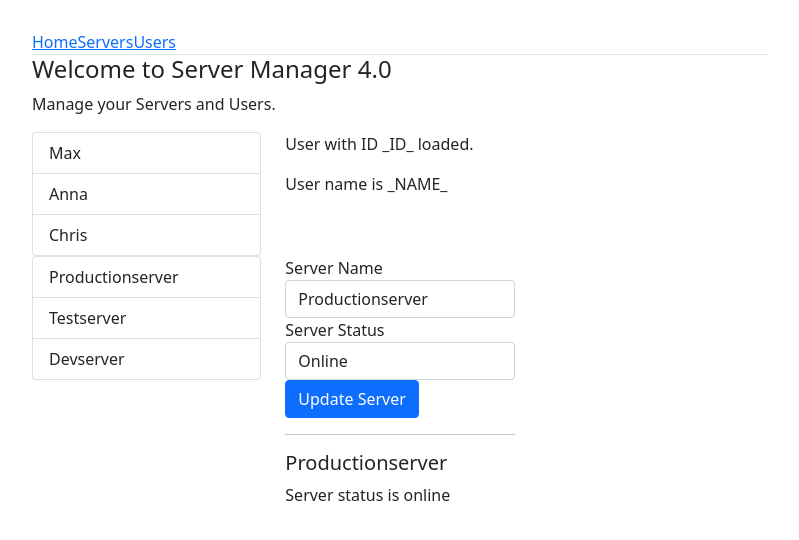
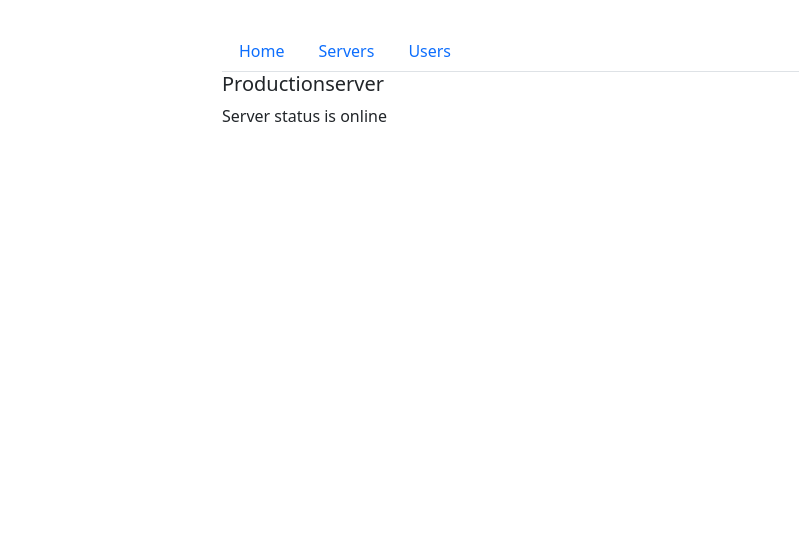
Before and after one commit to zormaxo/AngularTheCompleteGuide, an Angular app: page /servers in a window 1280 px wide. Shown: the top 540 px of the page, without its empty margins (50-849 px from the left). Built offline with nearby package versions, Linux system fonts and the light colour scheme.

Commit message:
end of lesson 127

```diff
--- a/src/app/app.component.html
+++ b/src/app/app.component.html
@@ -1,26 +1,22 @@
 <div class="container">
   <div class="row">
-    <div class="col-xs-12 col-sm-10 col-md-8 col-sm-offset-1 col-md-offset-2">
+    <div class="col-12 col-sm-10 col-md-8 offset-sm-1 offset-md-2">
       <ul class="nav nav-tabs">
-        <li role="presentation" class="active"><a href="#">Home</a></li>
-        <li role="presentation"><a href="#">Servers</a></li>
-        <li role="presentation"><a href="#">Users</a></li>
+        <li class="nav-item">
+          <a class="nav-link" href="#">Home</a>
+        </li>
+        <li class="nav-item">
+          <a class="nav-link" href="#">Servers</a>
+        </li>
+        <li class="nav-item">
+          <a class="nav-link" href="#">Users</a>
+        </li>
       </ul>
     </div>
   </div>
   <div class="row">
-    <div class="col-xs-12 col-sm-10 col-md-8 col-sm-offset-1 col-md-offset-2">
-      <app-home></app-home>
-    </div>
-  </div>
-  <div class="row">
-    <div class="col-xs-12 col-sm-10 col-md-8 col-sm-offset-1 col-md-offset-2">
-      <app-users></app-users>
-    </div>
-  </div>
-  <div class="row">
-    <div class="col-xs-12 col-sm-10 col-md-8 col-sm-offset-1 col-md-offset-2">
-      <app-servers></app-servers>
+    <div class="col-12 col-sm-10 col-md-8 offset-sm-1 offset-md-2">
+      <router-outlet></router-outlet>
     </div>
   </div>
 </div>
--- a/src/app/app.module.ts
+++ b/src/app/app.module.ts
@@ -1,8 +1,6 @@
 import { BrowserModule } from '@angular/platform-browser';
 import { NgModule } from '@angular/core';
 import { FormsModule } from '@angular/forms';
-
-
 import { AppComponent } from './app.component';
 import { HomeComponent } from './home/home.component';
 import { UsersComponent } from './users/users.component';
@@ -11,6 +9,13 @@ import { UserComponent } from './users/user/user.component';
 import { EditServerComponent } from './servers/edit-server/edit-server.component';
 import { ServerComponent } from './servers/server/server.component';
 import { ServersService } from './servers/servers.service';
+import { RouterModule, Routes } from '@angular/router';
+
+const appRoutes: Routes = [
+  { path: '', component: HomeComponent },
+  { path: 'users', component: UserComponent },
+  { path: 'servers', component: ServerComponent },
+];
 
 @NgModule({
   declarations: [
@@ -20,13 +25,10 @@ import { ServersService } from './servers/servers.service';
     ServersComponent,
     UserComponent,
     EditServerComponent,
-    ServerComponent
+    ServerComponent,
   ],
-  imports: [
-    BrowserModule,
-    FormsModule,
-  ],
+  imports: [BrowserModule, FormsModule, RouterModule.forRoot(appRoutes)],
   providers: [ServersService],
-  bootstrap: [AppComponent]
+  bootstrap: [AppComponent],
 })
-export class AppModule { }
+export class AppModule {}
```
